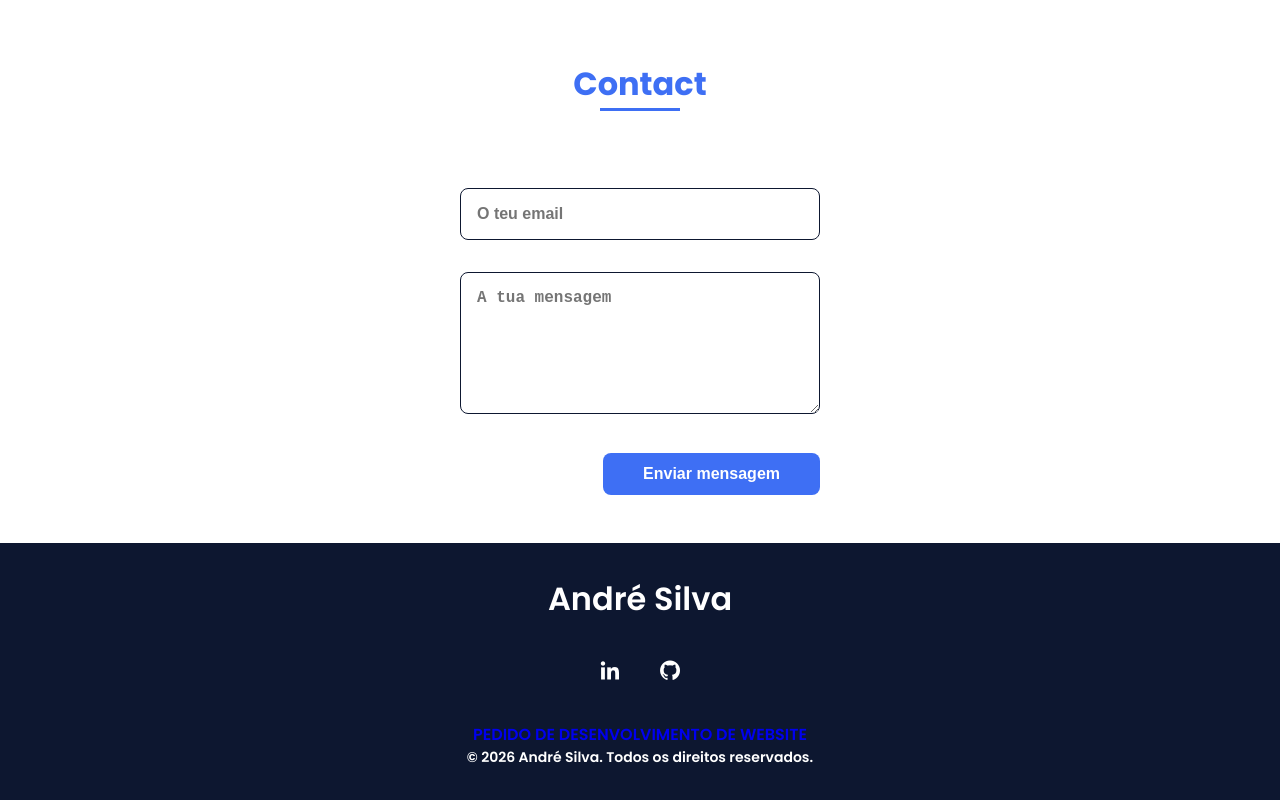
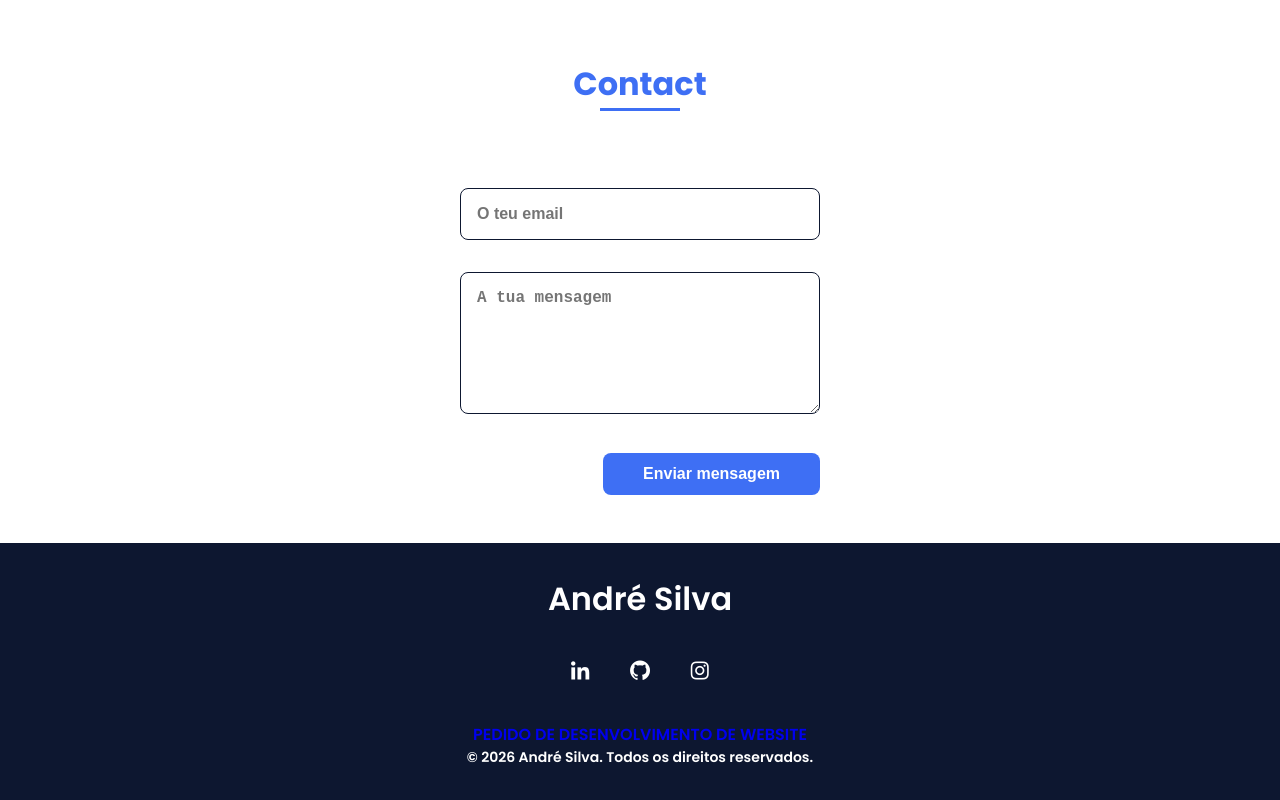
Before and after one commit to andresilvawebdeveloper/Portefolio, a plain HTML site: page index.html in a window 1280 px wide. Shown: the part 2023-2823 px from the top of the page. Drawn offline with nearby package versions, Linux system fonts and the light colour scheme.

Commit message:
social media  commit

```diff
--- a/index.html
+++ b/index.html
@@ -204,7 +204,9 @@
 
     <div class="footer__social">
         <a href="#" class="footer__icon"><i class='bx bxl-linkedin'></i></a>
-        <a href="#" class="footer__icon"><i class='bx bxl-github'></i></a>
+        <a href="https://github.com/andresilvawebdeveloper" class="footer__icon"><i class='bx bxl-github'></i></a>
+        <a href="https://www.instagram.com/andresilva_webdeveloper/" class="footer__icon"><i class='bx bxl-instagram'></i></a>
+
     </div>
 
     <p class="footer__link">
```
